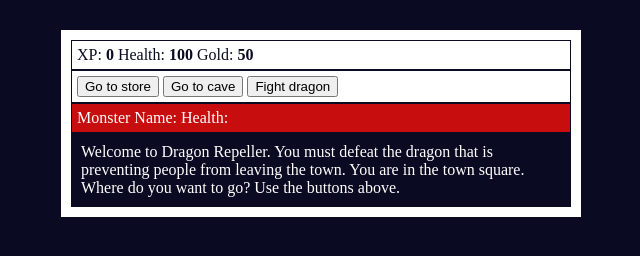
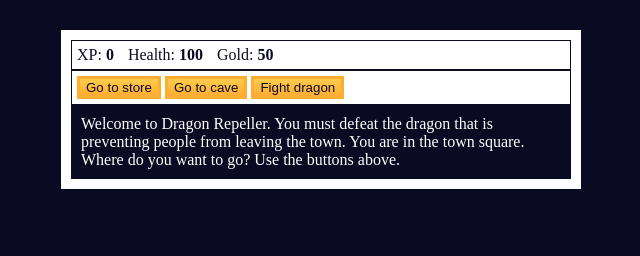
Before and after one commit to melfiqq/RolePlayingGame_freecodecamp, a plain HTML site: page index.html in a window 1280 px wide. Shown: the whole page, without its empty margins (319-959 px from the left). Drawn offline with Linux system fonts and the light colour scheme.

Commit message:
Uploaded styles.css and script.js with new components

```diff
--- a/script.js
+++ b/script.js
@@ -9,3 +9,10 @@ let inventory = ["stick"];
 const button1 = document.querySelector("#button1");
 const button2 = document.querySelector("#button2");
 const button3 = document.querySelector("#button3");
+const text = document.querySelector("#text");
+const xpText = document.querySelector("#xpText");
+const healthText = document.querySelector("#healthText");
+const goldText = document.querySelector("#goldText");
+const monsterStats = document.querySelector("#monsterStats");
+const monsterName = document.querySelector("#monsterName");
+const monsterHealthText = document.querySelector("#monsterHealth");
--- a/styles.css
+++ b/styles.css
@@ -25,9 +25,21 @@ body {
   }
 
   #monsterStats {
-
+    display: none;
     border: 1px solid #0a0a23;
     padding: 5px;
     color: #ffffff;
     background-color: #c70d0d;
   }
+
+  .stat {
+    padding-right: 10px;
+  }
+
+  button {
+    cursor: pointer;
+    color: #0a0a23;
+    background-color: #feac32;
+    background-image: linear-gradient(#fecc4c, #ffac33);
+    border: 3px solid #feac32;
+  }
```
